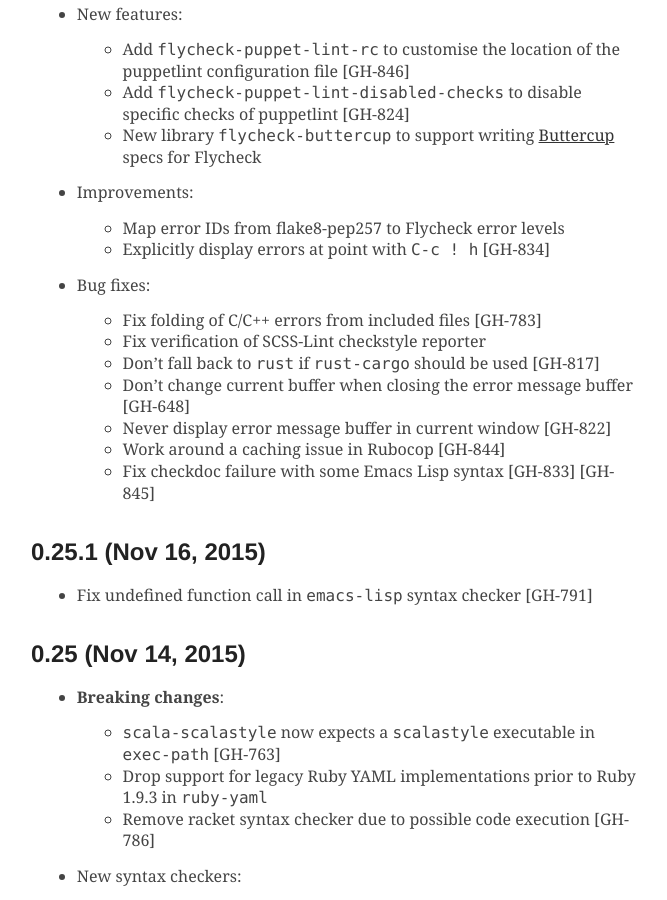
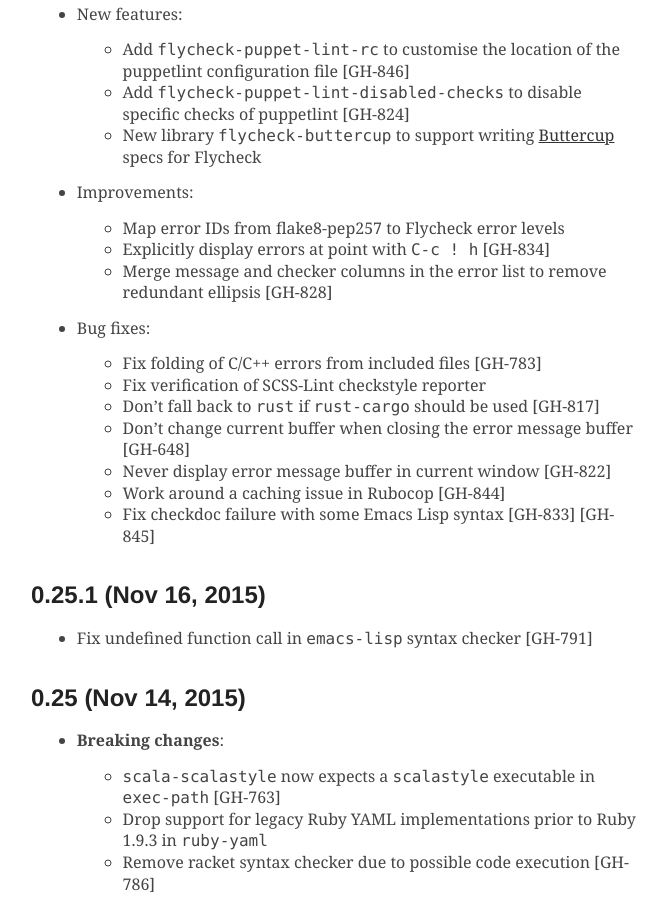
Before and after one commit to cmarqu/flycheck.github.io, a Jekyll site: the page built from changes.md, in a window 1280 px wide and 900 px high, scrolled down 423 px. Shown: the whole window, without its empty margins (259-926 px from the left). Built offline with Jekyll 4.4.1, drawn with Linux system fonts in a browser that asks for light colours; some web fonts are replaced.

Commit message:
Update from flycheck/flycheck@7a82b38c

```diff
--- a/_includes/changes.md
+++ b/_includes/changes.md
@@ -25,6 +25,8 @@ now for questions and discussions about development. [GH-820]
 
   * Map error IDs from flake8-pep257 to Flycheck error levels
   * Explicitly display errors at point with `C-c ! h` [GH-834]
+  * Merge message and checker columns in the error list to remove redundant
+    ellipsis [GH-828]
 
 * Bug fixes:
 
```
